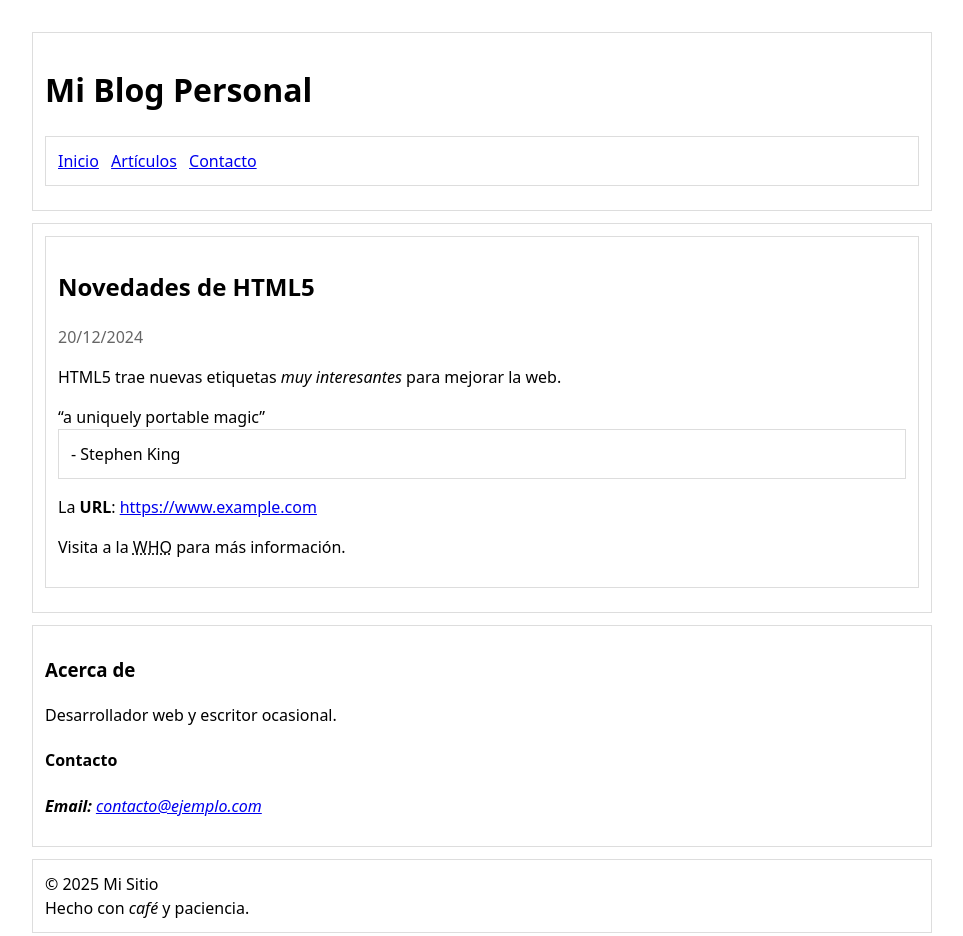
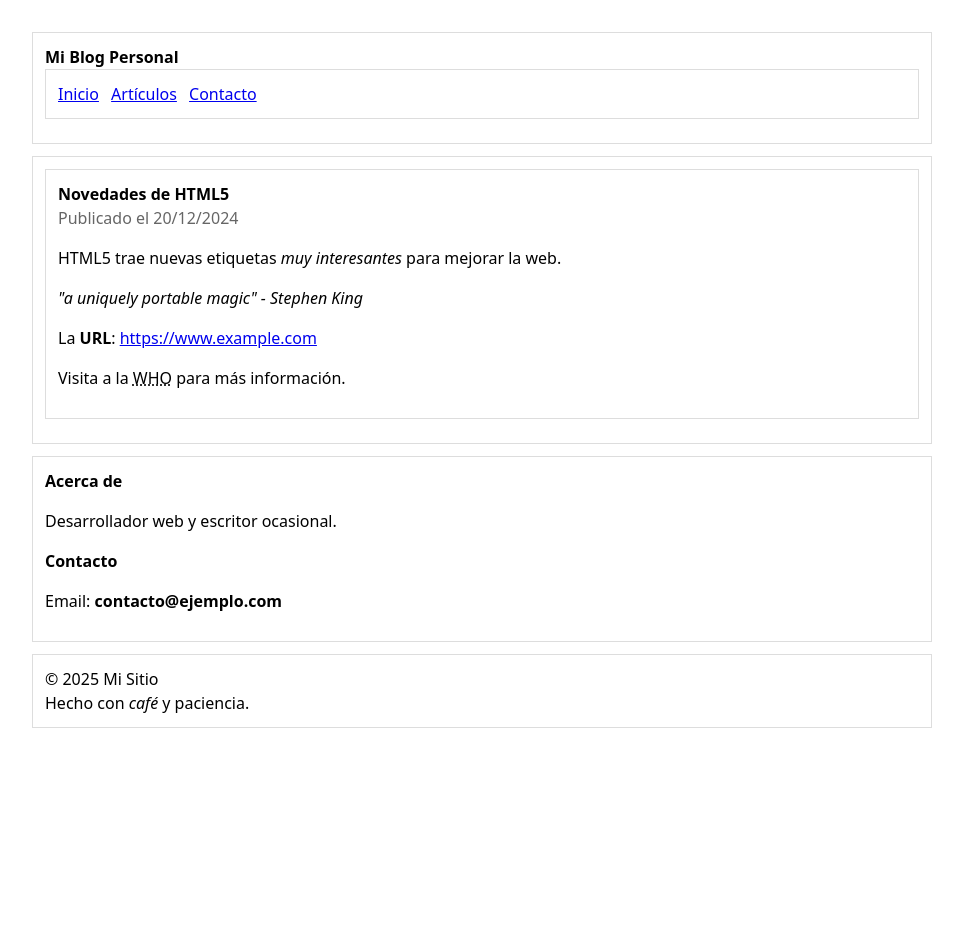
Before and after one commit to RicardoArath/Clase-Desarrollo-Web, a plain HTML site: page M2A3_583928/pagina_base.html in a window 1280 px wide. Shown: the whole page, without its empty margins (158-1121 px from the left). After the commit the page ends 800 px from the top, so only its background shows below. Drawn offline with Linux system fonts and the light colour scheme.

Commit message:
cambios en etiquetas dentro de la pagina html y agregamos la pagina base de donde nos basamos para crear la pagina semantica{

```diff
--- a/M2A3_583928/pagina_base.html
+++ b/M2A3_583928/pagina_base.html
@@ -7,49 +7,48 @@
     <style>
         body { font-family: system-ui, sans-serif; max-width: 900px;
         margin: 2rem auto; line-height: 1.5; }
- header, nav, main, aside, article, footer { padding:
+        .header, .menu, .content, .sidebar, .post, .footer { padding:
         12px; border: 1px solid #ddd; margin-bottom: 12px; }
- nav a { margin-right: 8px; }
+        .menu a { margin-right: 8px; }
         .label { font-weight: bold; }
         .quote { font-style: italic; }
- time { color: #666; }
+        .date { color: #666; }
     </style>
 </head>
 
 <body>
-<header>
-    <h1>Mi Blog Personal</h1>
-    <nav aria-label = "Navegacion principal">
+    <div class="header">
+        <div class="title"><strong>Mi Blog Personal</strong></div>
+        <div class="menu">
             <a href="#">Inicio</a>
             <a href="#">Artículos</a>
             <a href="#">Contacto</a>
-    </nav>
-</header>
-    <main>
-        <article>
-            <h2>Novedades de HTML5</h2>
-            <time datetime="2024-12-20">20/12/2024</time>
+        </div>
+    </div>
+    <div class="content">
+        <div class="post">
+            <div class="post-title"><strong>Novedades de HTML5</strong></div>
+            <div class="date">Publicado el 20/12/2024</div>
             <p>HTML5 trae nuevas etiquetas <em>muy interesantes</em> para mejorar la web.</p>
-            <q>a uniquely portable magic</q><footer> - Stephen King</footer>
+            <div class="quote">"a uniquely portable magic" - Stephen King</div>
             <p>La <span class="label">URL</span>: <a href="https://www.example.com">https://www.example.com</a></p>
             <p>Visita a la <abbr title="World Health Organization">WHO</abbr> para más información.</p>
-        </article>
-    </main>
-    <aside>
-        <section>
-            <h3>Acerca de</h3>
+        </div>
+ </div>
+
+ <div class="sidebar">
+    <div class="box">
+        <div class="label">Acerca de</div>
         <p>Desarrollador web y escritor ocasional.</p>
-        </section>
-        <section>
-            <h4>Contacto</h4>
-            <address>
-                <p><span class="label">Email: </span><a href="mailto:contacto@ejemplo.com">contacto@ejemplo.com</a></p>
-            </address>
-        </section>
-    </aside>
-    <footer>
+    </div>
+ <div class="box">
+    <div class="label">Contacto</div>
+        <p>Email: <strong>contacto@ejemplo.com</strong></p>
+    </div>
+</div>
+<div class="footer">
     <div>© 2025 Mi Sitio</div>
     <div>Hecho con <em>café</em> y paciencia.</div>
-    </footer>
+</div>
 </body>
 </html>
```
Also changed, not shown: M2A3_583928/pagina_semantica.html (added, +55 -0 lines). Lines whose indentation alone changed are shown as unchanged.
